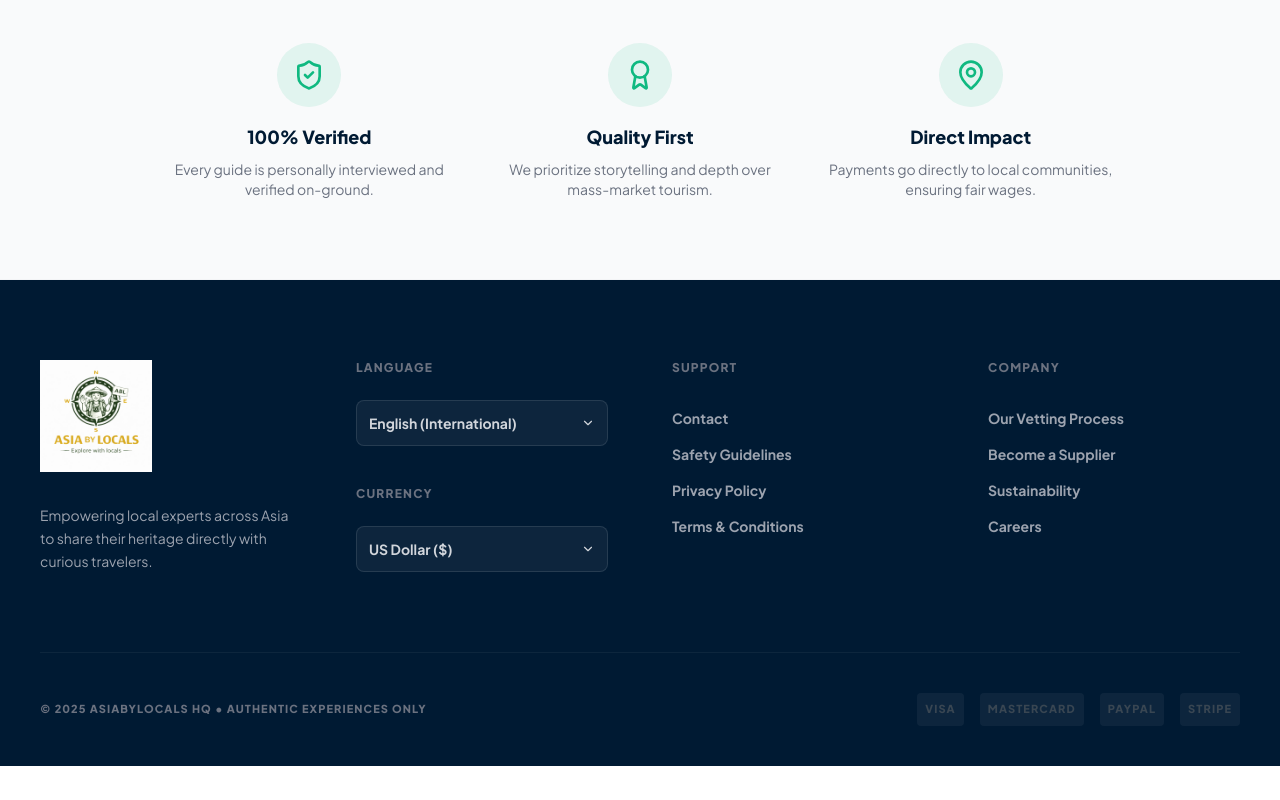
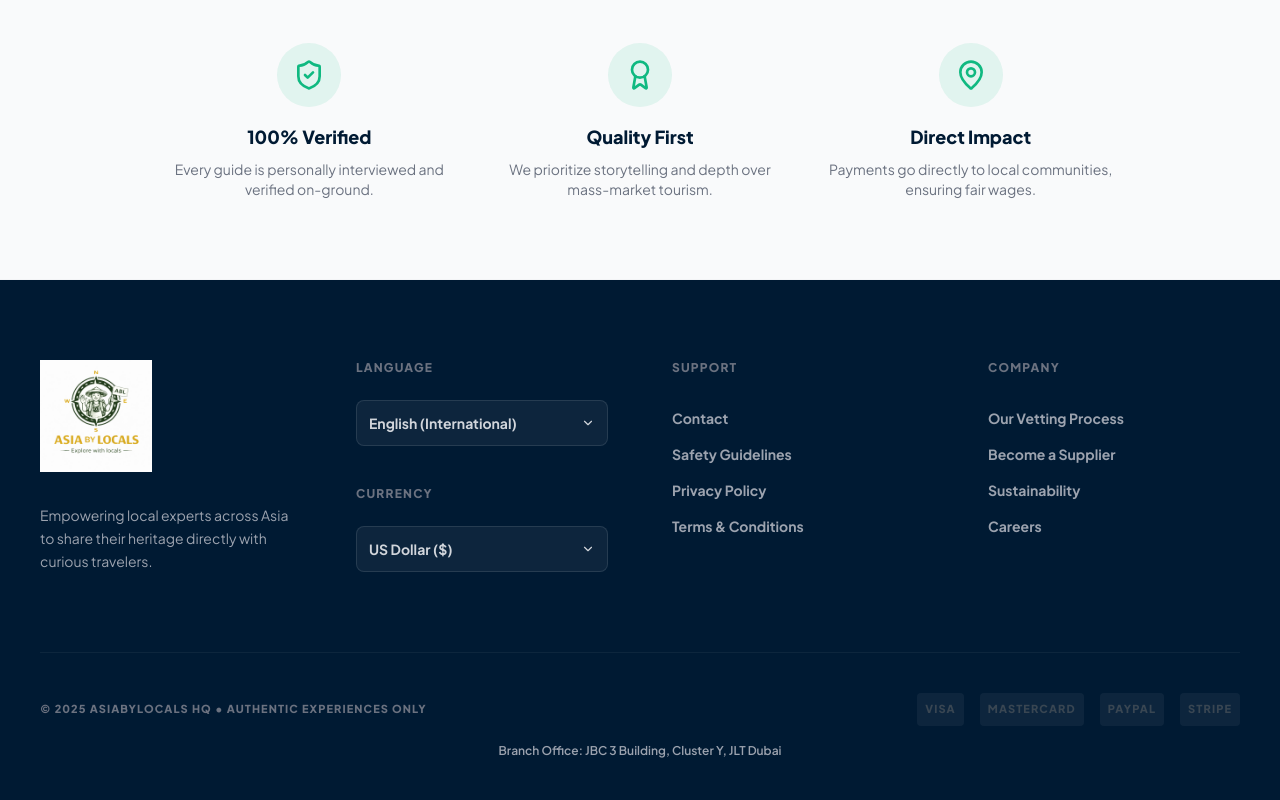
Before and after one commit to txlcodes/asiabylocals, a React (Vite) app: page / in a window 1280 px wide. Shown: the part 2004-2804 px from the top of the page. Before the commit the page ends 2770 px from the top, so only its background shows below. Built offline with nearby package versions, Linux system fonts and the light colour scheme.

Commit message:
Add branch office address (JBC 3 Building, Cluster Y, JLT Dubai) to footer

```diff
--- a/App.tsx
+++ b/App.tsx
@@ -873,13 +873,18 @@
             </div>
           </div>
 
-          <div className="pt-10 border-t border-white/5 flex flex-col md:flex-row justify-between items-center gap-8 text-[11px] font-black uppercase tracking-widest text-gray-500">
+          <div className="pt-10 border-t border-white/5">
+            <div className="flex flex-col md:flex-row justify-between items-center gap-8 text-[11px] font-black uppercase tracking-widest text-gray-500 mb-4">
               <span>&copy; 2025 AsiaByLocals HQ • Authentic Experiences Only</span>
               <div className="flex gap-4 items-center grayscale opacity-50">
                 <div className="bg-white/10 p-2 rounded">VISA</div>
                 <div className="bg-white/10 p-2 rounded">MASTERCARD</div>
                 <div className="bg-white/10 p-2 rounded">PAYPAL</div>
                 <div className="bg-white/10 p-2 rounded">STRIPE</div>
+              </div>
+            </div>
+            <div className="text-center text-gray-400 text-[12px] font-semibold">
+              Branch Office: JBC 3 Building, Cluster Y, JLT Dubai
             </div>
           </div>
         </div>
```
Lines whose indentation alone changed are shown as unchanged.
